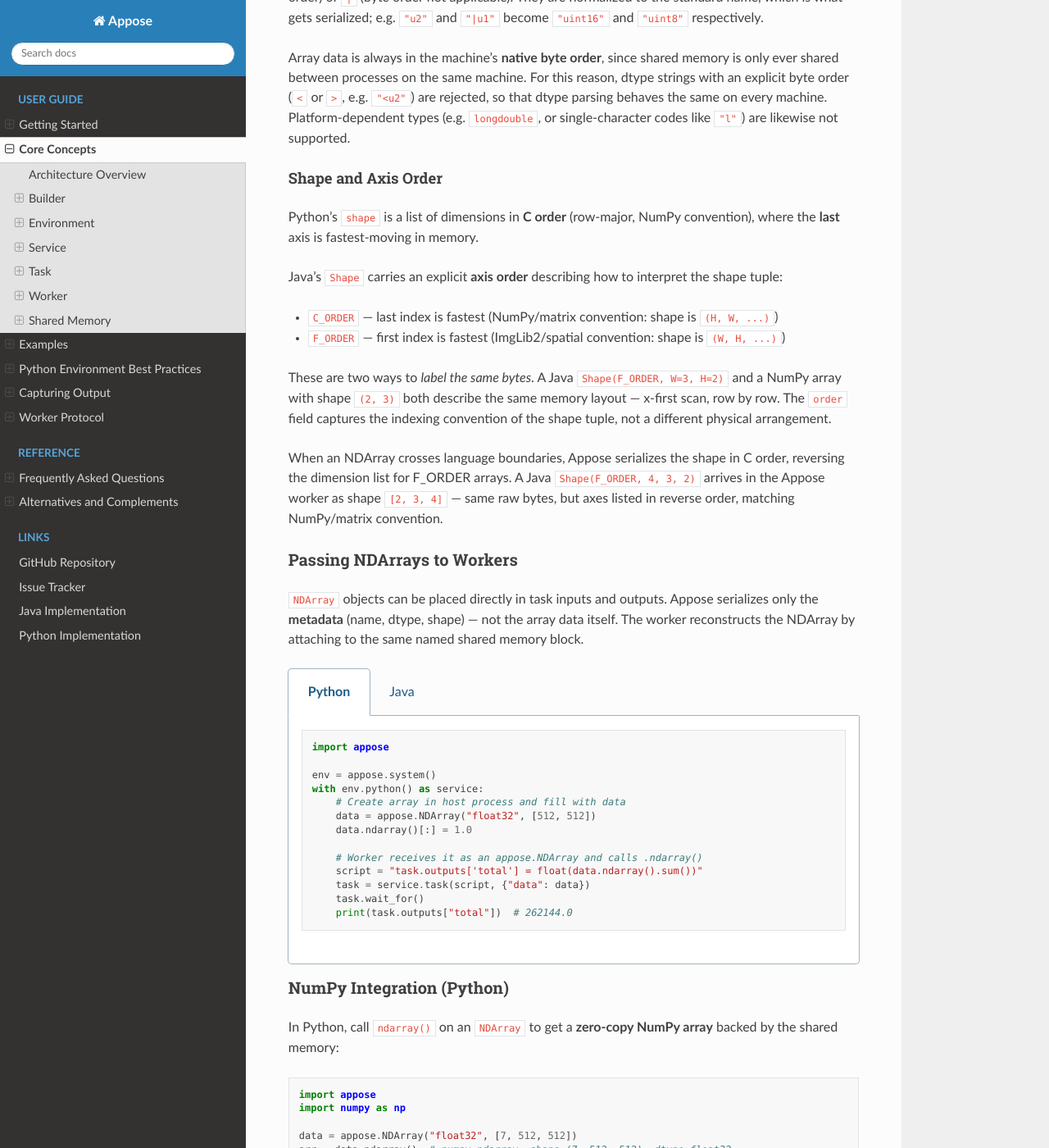
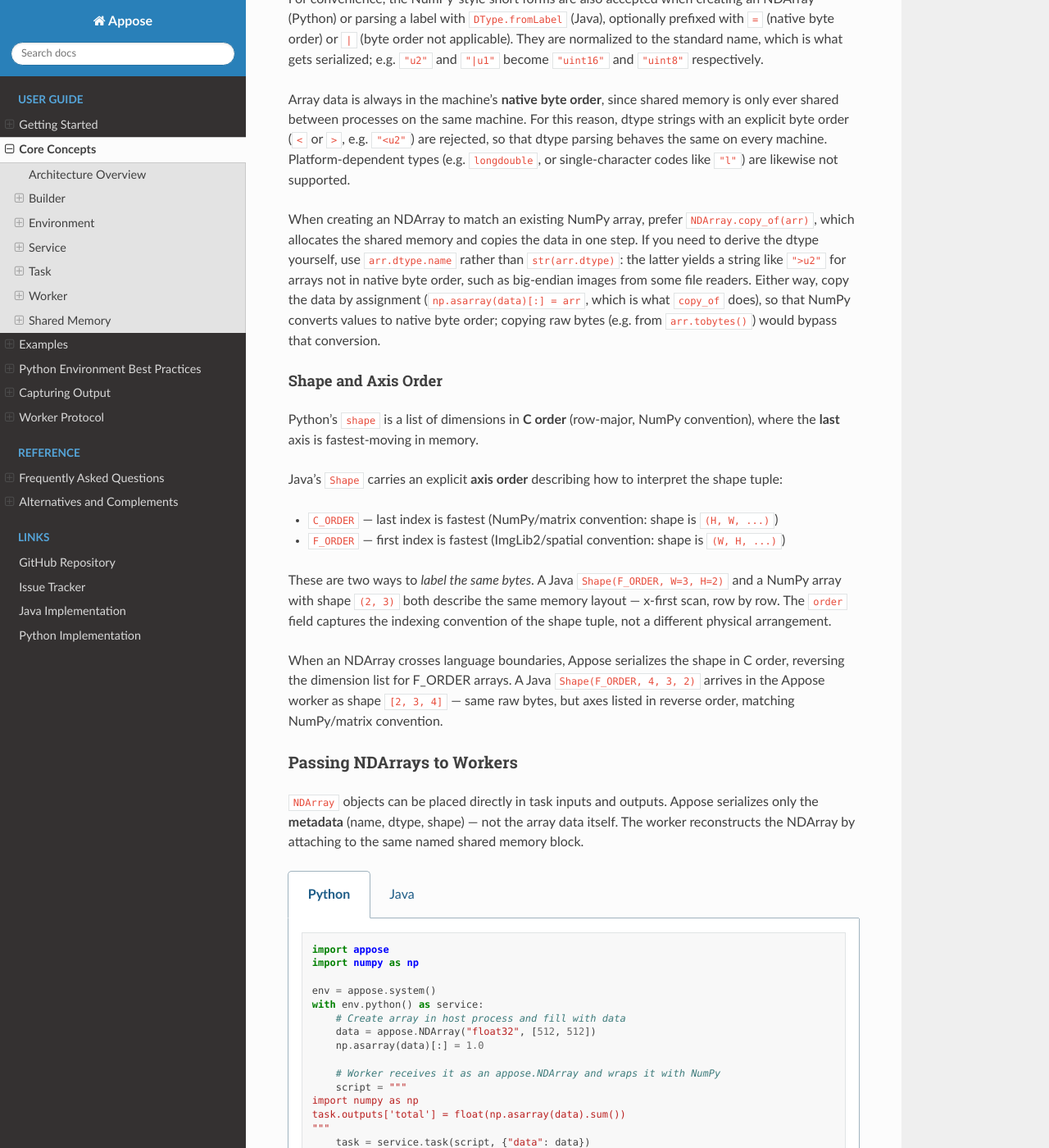
Before and after one commit to apposed/appose, a Sphinx documentation site: the page built from docs/core-concepts.rst, in a window 1280 px wide and 1400 px high, scrolled down 12873 px. Shown: the whole window at 82% size. Built offline with Sphinx 7.4.7 and the Read the Docs theme 3.1.0, drawn with Linux system fonts in a browser that asks for light colours; some of the changed text lies outside the part shown.

Commit message:
Recommend numpy.asarray(nda) and NDArray.copy_of
Show np.asarray(data) for a zero-copy NumPy view of an NDArray, noting
that data.ndarray() is deprecated; and NDArray.copy_of(arr) for copying
a NumPy array into new shared memory, with a note on byte order.

Co-Authored-By: Claude Opus 5.5 <noreply@anthropic.com>

```diff
--- a/docs/core-concepts.rst
+++ b/docs/core-concepts.rst
@@ -849,6 +849,9 @@ NDArray
          dtype = data.dtype    # "float32"
          shape = data.shape    # [7, 512, 512]
 
+         # Or copy an existing NumPy array into new shared memory
+         data = appose.NDArray.copy_of(arr)
+
    .. tab:: Java
 
       .. code-block:: java
@@ -939,6 +942,8 @@ For convenience, the NumPy-style short forms are also accepted when creating an
 
 Array data is always in the machine's **native byte order**, since shared memory is only ever shared between processes on the same machine. For this reason, dtype strings with an explicit byte order (``<`` or ``>``, e.g. ``"<u2"``) are rejected, so that dtype parsing behaves the same on every machine. Platform-dependent types (e.g. ``longdouble``, or single-character codes like ``"l"``) are likewise not supported.
 
+When creating an NDArray to match an existing NumPy array, prefer ``NDArray.copy_of(arr)``, which allocates the shared memory and copies the data in one step. If you need to derive the dtype yourself, use ``arr.dtype.name`` rather than ``str(arr.dtype)``: the latter yields a string like ``">u2"`` for arrays not in native byte order, such as big-endian images from some file readers. Either way, copy the data by assignment (``np.asarray(data)[:] = arr``, which is what ``copy_of`` does), so that NumPy converts values to native byte order; copying raw bytes (e.g. from ``arr.tobytes()``) would bypass that conversion.
+
 Shape and Axis Order
 """"""""""""""""""""
 
@@ -965,15 +970,19 @@ Passing NDArrays to Workers
       .. code-block:: python
 
          import appose
+         import numpy as np
 
          env = appose.system()
          with env.python() as service:
              # Create array in host process and fill with data
              data = appose.NDArray("float32", [512, 512])
-             data.ndarray()[:] = 1.0
+             np.asarray(data)[:] = 1.0
 
-             # Worker receives it as an appose.NDArray and calls .ndarray()
-             script = "task.outputs['total'] = float(data.ndarray().sum())"
+             # Worker receives it as an appose.NDArray and wraps it with NumPy
+             script = """
+         import numpy as np
+         task.outputs['total'] = float(np.asarray(data).sum())
+         """
              task = service.task(script, {"data": data})
              task.wait_for()
              print(task.outputs["total"])  # 262144.0
@@ -997,8 +1006,9 @@ Passing NDArrays to Workers
              FloatBuffer buf = data.buffer().asFloatBuffer();
              for (int i = 0; i < 512 * 512; i++) buf.put(i, 1.0f);
 
-             // Worker receives it as an appose.NDArray and calls .ndarray()
-             String script = "task.outputs['total'] = float(data.ndarray().sum())";
+             // Worker receives it as an appose.NDArray and wraps it with NumPy
+             String script = "import numpy as np\n" +
+                 "task.outputs['total'] = float(np.asarray(data).sum())";
              Map<String, Object> inputs = new HashMap<>();
              inputs.put("data", data);
              Task task = service.task(script, inputs);
@@ -1009,7 +1019,7 @@ Passing NDArrays to Workers
 NumPy Integration (Python)
 ^^^^^^^^^^^^^^^^^^^^^^^^^^^
 
-In Python, call ``ndarray()`` on an ``NDArray`` to get a **zero-copy NumPy array** backed by the shared memory:
+In Python, pass an ``NDArray`` to ``np.asarray`` to get a **zero-copy NumPy array** backed by the shared memory:
 
 .. code-block:: python
 
@@ -1017,13 +1027,19 @@ In Python, call ``ndarray()`` on an ``NDArray`` to get a **zero-copy NumPy array
    import numpy as np
 
    data = appose.NDArray("float32", [7, 512, 512])
-   arr = data.ndarray()  # numpy.ndarray, shape (7, 512, 512), dtype float32
+   arr = np.asarray(data)  # numpy.ndarray, shape (7, 512, 512), dtype float32
 
    # Any numpy operation reads and writes shared memory directly — no copying
    arr[0] = np.zeros((512, 512))
    mean = arr.mean()
 
-This works identically in worker scripts — the worker receives the ``NDArray``, calls ``.ndarray()``, and gets a zero-copy NumPy view of the same shared memory.
+This works identically in worker scripts — the worker receives the ``NDArray``, calls ``np.asarray(data)``, and gets a zero-copy NumPy view of the same shared memory.
+
+Going the other way, ``NDArray.copy_of(arr)`` copies an existing NumPy array into new shared memory, analogous to ``ShmImg.copyOf`` in ImgLib2 (see below).
+
+.. note::
+
+   Older versions of Appose used ``data.ndarray()`` to obtain the NumPy view. It still works, but is deprecated in favor of ``np.asarray(data)``.
 
 ImgLib2 Integration (Java)
 ^^^^^^^^^^^^^^^^^^^^^^^^^^^
@@ -1096,7 +1112,7 @@ Use context managers (Python) or try-with-resources (Java) for reliable cleanup:
 
          # NDArray context manager disposes the underlying SharedMemory
          with appose.NDArray("float32", [512, 512]) as data:
-             arr = data.ndarray()
+             arr = np.asarray(data)
              # ... work with arr ...
          # shared memory released here
 
```
